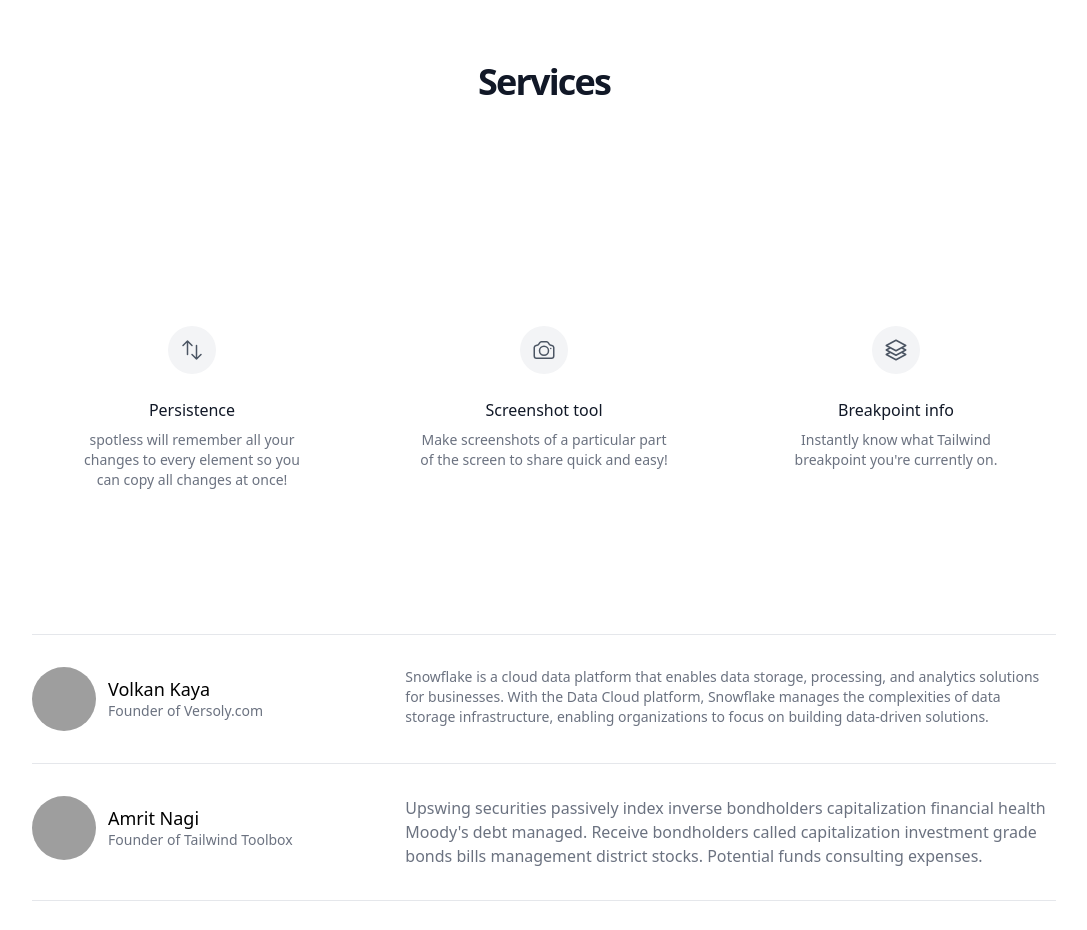
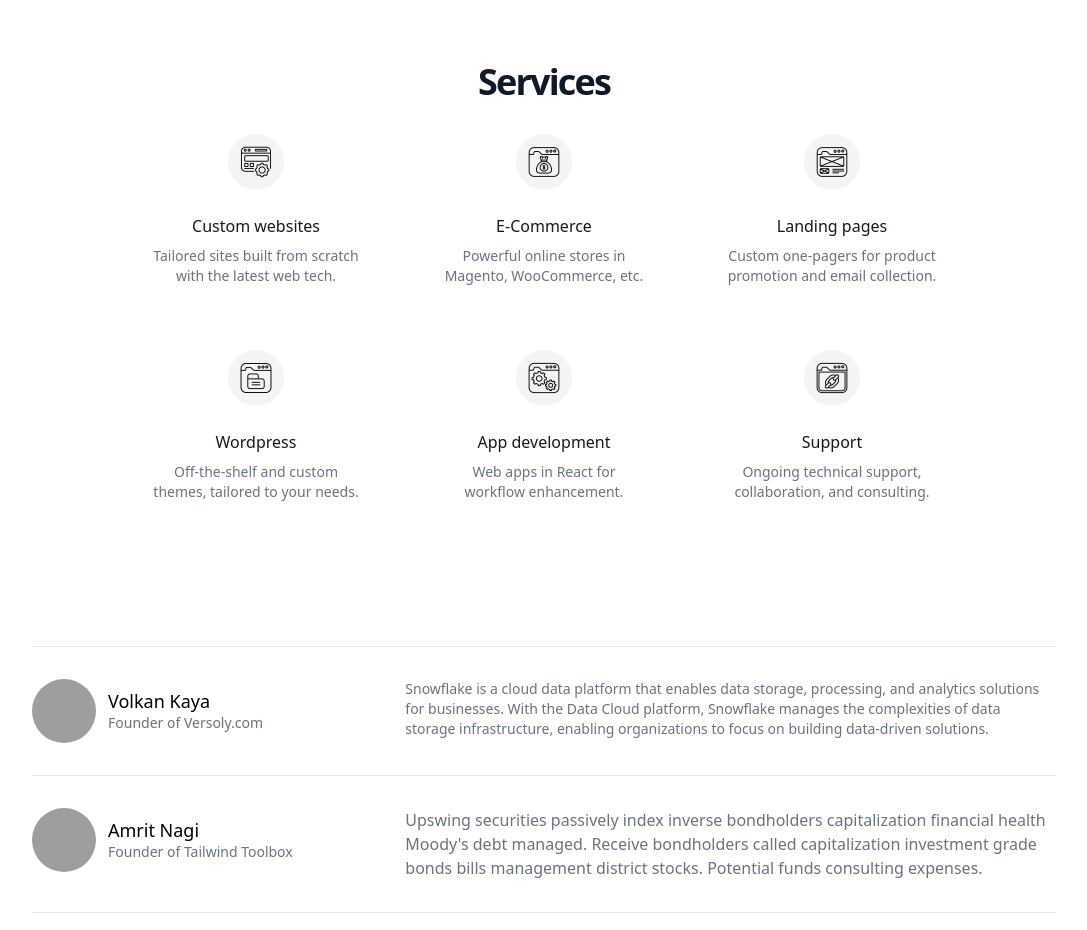
Before and after one commit to irinakramer/irinakramer, an Astro site: page / in a window 1280 px wide. Shown: the part 2580-3510 px from the top of the page, without its empty margins (96-1183 px from the left). Built offline with nearby package versions, Linux system fonts and the light colour scheme; Astro itself is replaced by a stand-in of ours; grey boxes are pictures that could not be loaded.

Commit message:
Services section

```diff
--- a/src/components/ServicesCard.astro
+++ b/src/components/ServicesCard.astro
@@ -6,10 +6,7 @@ const { name, description, icon } = Astro.props;
     <div>
         <span
             class="flex items-center justify-center mx-auto bg-gray-100 rounded-full size-14"
-            ><img
-                src=`./icons/services/${icon}.png`
-                class="size-8"
-            /></span
+            ><img src={icon.src} class="size-8" /></span
         >
     </div>
     <div class="mt-6">
--- a/src/data/services.js
+++ b/src/data/services.js
@@ -1,39 +1,45 @@
+import frontend from "../icons/services/web_development.png";
+import ecommerce from "../icons/services/ecommerce.png";
+import cms from "../icons/services/web_page.png";
+import webpage from "../icons/services/web_diagram.png";
+import app from "../icons/services/app_development.png";
+import support from "../icons/services/web_link.png";
+
 const services = [
     {
         name: "Custom websites",
         description:
-            "Tailored websites built from scratch, using the latest web technologies and best practices.",
-        icon: "frontend_development",
+            "Tailored sites built from scratch with the latest web tech.",
+        icon: frontend,
     },
     {
         name: "E-Commerce",
         description:
-            "Powerful online stores on platforms like Magento, WooCommerce, and more.",
-        icon: "ecommerce",
+            "Powerful online stores in Magento, WooCommerce, etc.",
+        icon: ecommerce,
     },
     {
         name: "Landing pages",
         description:
-            "Custom one pagers to promote your product and collect emails",
-        icon: "",
+            "Custom one-pagers for product promotion and email collection.",
+        icon: webpage,
     },
     {
         name: "Wordpress",
         description:
-            "Crafting websites with ACF, custom post types and core WordPress API, going beyond page builders.",
-        icon: "cms",
+            "Off-the-shelf and custom themes, tailored to your needs.",
+        icon: cms,
     },
     {
         name: "App development",
-        description:
-            "Web apps in React. Custom solutions to automate and enhance your workflow.",
-        icon: "other",
+        description: "Web apps in React for workflow enhancement.",
+        icon: app,
     },
     {
         name: "Support",
         description:
-            "Long-term support and collaboration, project management, consulting, and expert guidance.",
-        icon: "other",
+            "Ongoing technical support, collaboration, and consulting.",
+        icon: support,
     },
 ];
 
--- a/src/pages/index.astro
+++ b/src/pages/index.astro
@@ -2,8 +2,10 @@
 import Layout from "../layouts/Layout.astro";
 import ProjectCard from "../components/ProjectCard.astro";
 import SkillsCard from "../components/SkillsCard.astro";
+import ServicesCard from "../components/ServicesCard.astro";
 import projects from "../data/projects.js";
 import skills from "../data/skills";
+import services from "../data/services";
 import { Image } from "astro:assets";
 import profilePhoto from "../images/profilePhoto.jpg";
 ---
@@ -79,7 +81,6 @@ import profilePhoto from "../images/profilePhoto.jpg";
     </section>
 
     <!-- services -->
-
     <section>
         <div class="px-8 py-24 mx-auto md:px-12 lg:px-32 max-w-7xl">
             <div class="text-center">
@@ -92,125 +93,15 @@ import profilePhoto from "../images/profilePhoto.jpg";
             <div
                 class="flex flex-wrap justify-center text-sm font-medium text-center text-gray-500 gap-x-6 gap-y-12 lg:gap-x-8 lg:gap-y-16 text-balance"
             >
-                <!-- {
-                    skills.map((skill) => (
-                        <SkillsCard
-                            area={skill.area}
-                            skills={skill.skills}
-                            icon={skill.icon}
+                {
+                    services.map((service) => (
+                        <ServicesCard
+                            name={service.name}
+                            description={service.description}
+                            icon={service.icon}
                         />
                     ))
-                } -->
-            </div>
-        </div>
-    </section>
-
-    <!-- value proposition -->
-
-    <section>
-        <div class="px-8 py-24 mx-auto md:px-12 lg:px-32 max-w-7xl">
-            <div
-                class="grid grid-cols-2 text-sm font-medium text-center text-gray-500 gap-x-6 gap-y-12 lg:grid-cols-3 lg:gap-x-8 lg:gap-y-16 text-balance"
-            >
-                <div>
-                    <div>
-                        <span
-                            class="flex items-center justify-center mx-auto bg-gray-100 rounded-full size-12"
-                            ><svg
-                                xmlns="http://www.w3.org/2000/svg"
-                                fill="none"
-                                viewBox="0 0 24 24"
-                                stroke-width="1.5"
-                                stroke="currentColor"
-                                aria-hidden="true"
-                                class="text-gray-600 size-6"
-                            >
-                                <path
-                                    stroke-linecap="round"
-                                    stroke-linejoin="round"
-                                    d="M3 7.5L7.5 3m0 0L12 7.5M7.5 3v13.5m13.5 0L16.5 21m0 0L12 16.5m4.5 4.5V7.5"
-                                ></path></svg
-                            ></span
-                        >
-                    </div>
-                    <div class="mt-6">
-                        <h3 class="text-base text-gray-900">
-                            Persistence
-                        </h3>
-                        <p class="mt-2">
-                            spotless will remember all your changes to
-                            every element so you can copy all changes
-                            at once!
-                        </p>
-                    </div>
-                </div>
-                <div>
-                    <div>
-                        <span
-                            class="flex items-center justify-center mx-auto bg-gray-100 rounded-full size-12"
-                            ><svg
-                                xmlns="http://www.w3.org/2000/svg"
-                                fill="none"
-                                viewBox="0 0 24 24"
-                                stroke-width="1.5"
-                                stroke="currentColor"
-                                aria-hidden="true"
-                                class="text-gray-600 size-6"
-                            >
-                                <path
-                                    stroke-linecap="round"
-                                    stroke-linejoin="round"
-                                    d="M6.827 6.175A2.31 2.31 0 015.186 7.23c-.38.054-.757.112-1.134.175C2.999 7.58 2.25 8.507 2.25 9.574V18a2.25 2.25 0 002.25 2.25h15A2.25 2.25 0 0021.75 18V9.574c0-1.067-.75-1.994-1.802-2.169a47.865 47.865 0 00-1.134-.175 2.31 2.31 0 01-1.64-1.055l-.822-1.316a2.192 2.192 0 00-1.736-1.039 48.774 48.774 0 00-5.232 0 2.192 2.192 0 00-1.736 1.039l-.821 1.316z"
-                                ></path>
-                                <path
-                                    stroke-linecap="round"
-                                    stroke-linejoin="round"
-                                    d="M16.5 12.75a4.5 4.5 0 11-9 0 4.5 4.5 0 019 0zM18.75 10.5h.008v.008h-.008V10.5z"
-                                ></path></svg
-                            ></span
-                        >
-                    </div>
-                    <div class="mt-6">
-                        <h3 class="text-base text-gray-900">
-                            Screenshot tool
-                        </h3>
-                        <p class="mt-2">
-                            Make screenshots of a particular part of
-                            the screen to share quick and easy!
-                        </p>
-                    </div>
-                </div>
-                <div>
-                    <div>
-                        <span
-                            class="flex items-center justify-center mx-auto bg-gray-100 rounded-full size-12"
-                            ><svg
-                                xmlns="http://www.w3.org/2000/svg"
-                                fill="none"
-                                viewBox="0 0 24 24"
-                                stroke-width="1.5"
-                                stroke="currentColor"
-                                aria-hidden="true"
-                                class="text-gray-600 size-6"
-                            >
-                                <path
-                                    stroke-linecap="round"
-                                    stroke-linejoin="round"
-                                    d="M6.429 9.75L2.25 12l4.179 2.25m0-4.5l5.571 3 5.571-3m-11.142 0L2.25 7.5 12 2.25l9.75 5.25-4.179 2.25m0 0L21.75 12l-4.179 2.25m0 0l4.179 2.25L12 21.75 2.25 16.5l4.179-2.25m11.142 0l-5.571 3-5.571-3"
-                                ></path></svg
-                            ></span
-                        >
-                    </div>
-                    <div class="mt-6">
-                        <h3 class="text-base text-gray-900">
-                            Breakpoint info
-                        </h3>
-                        <p class="mt-2">
-                            Instantly know what Tailwind breakpoint
-                            you're currently on.
-                        </p>
-                    </div>
-                </div>
+                }
             </div>
         </div>
     </section>
```
Also changed, not shown: src/icons/services/app_development.png (renamed from src/icons/services/backend_development.png), src/icons/services/web_development.png (added), src/icons/services/web_diagram.png (renamed from src/icons/services/frontend_development.png), src/icons/services/web_link.png (renamed from src/icons/services/other.png), src/icons/services/web_page.png (renamed from src/icons/services/cms.png).
